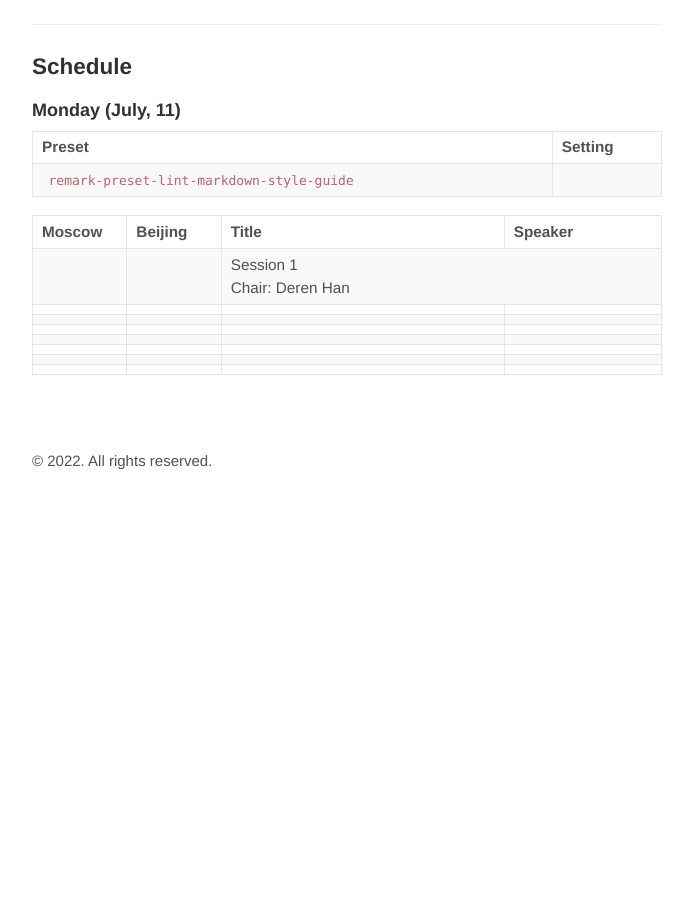
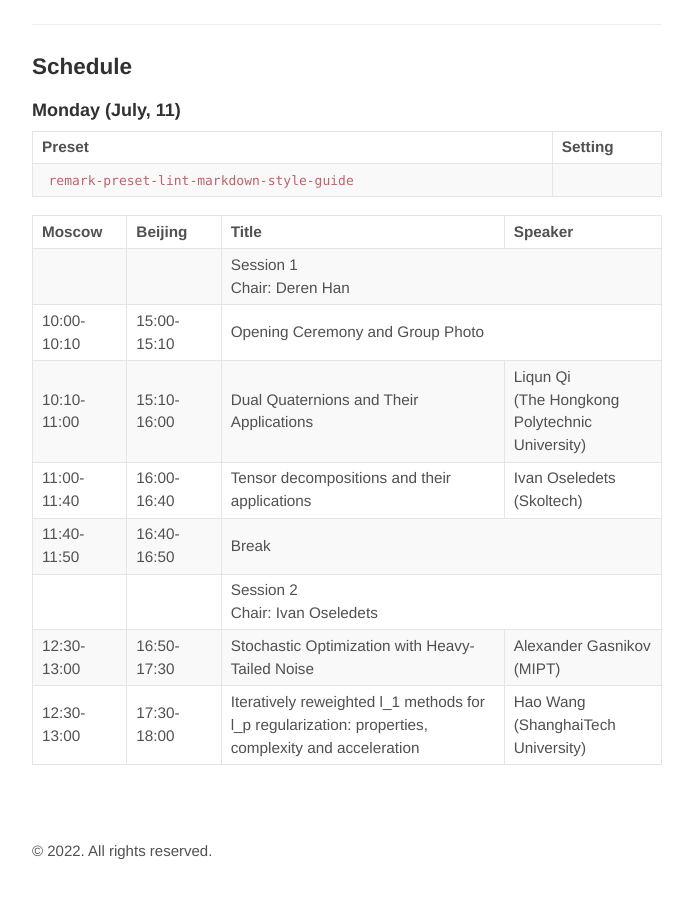
Before and after one commit to Daulbaev/Daulbaev.github.io, a Jekyll site: the page built from _posts/2022-07-09-about.md, in a window 1280 px wide and 900 px high, scrolled down 1432 px. Shown: the whole window, without its empty margins (293-986 px from the left). Built offline with Jekyll 4.4.1, drawn with Linux system fonts in a browser that asks for light colours; before the commit the page ends 1942 px from its top, so only the background shows below that.

Commit message:
Update 2022-07-09-about.md

```diff
--- a/_posts/2022-07-09-about.md
+++ b/_posts/2022-07-09-about.md
@@ -80,46 +80,43 @@ Bo Huang: bohuang0407 at buaa.edu.cn
     <td colspan="2">Session 1<br>Chair: Deren Han</td>
   </tr>
   <tr>
-    <td></td>
-    <td></td>
-    <td></td>
-    <td></td>
+    <td>10:00-10:10</td>
+    <td>15:00-15:10</td>
+    <td colspan="2">Opening Ceremony and Group Photo</td>
+  </tr>
+  <tr>
+    <td>10:10-11:00</td>
+    <td>15:10-16:00</td>
+    <td>Dual Quaternions and Their Applications</td>
+    <td>Liqun Qi <br>(The Hongkong Polytechnic University)</td>
+  </tr>
+  <tr>
+    <td>11:00-11:40</td>
+    <td>16:00-16:40</td>
+    <td>Tensor decompositions and their applications</td>
+    <td>Ivan Oseledets <br>(Skoltech)</td>
+  </tr>
+  <tr>
+    <td>11:40-11:50</td>
+    <td>16:40-16:50</td>
+    <td colspan="2">Break</td>
   </tr>
   <tr>
     <td></td>
     <td></td>
-    <td></td>
-    <td></td>
+    <td colspan="2">Session 2 <br>Chair: Ivan Oseledets</td>
   </tr>
   <tr>
-    <td></td>
-    <td></td>
-    <td></td>
-    <td></td>
+    <td>12:30-13:00</td>
+    <td>16:50-17:30</td>
+    <td>Stochastic Optimization with Heavy-Tailed Noise</td>
+    <td>Alexander Gasnikov <br>(MIPT)</td>
   </tr>
   <tr>
-    <td></td>
-    <td></td>
-    <td></td>
-    <td></td>
-  </tr>
-  <tr>
-    <td></td>
-    <td></td>
-    <td></td>
-    <td></td>
-  </tr>
-  <tr>
-    <td></td>
-    <td></td>
-    <td></td>
-    <td></td>
-  </tr>
-  <tr>
-    <td></td>
-    <td></td>
-    <td></td>
-    <td></td>
+    <td>12:30-13:00</td>
+    <td>17:30-18:00</td>
+    <td>Iteratively reweighted l_1 methods for l_p regularization: properties, complexity and acceleration<br></td>
+    <td>Hao Wang <br>(ShanghaiTech University)</td>
   </tr>
 </tbody>
 </table>
```
